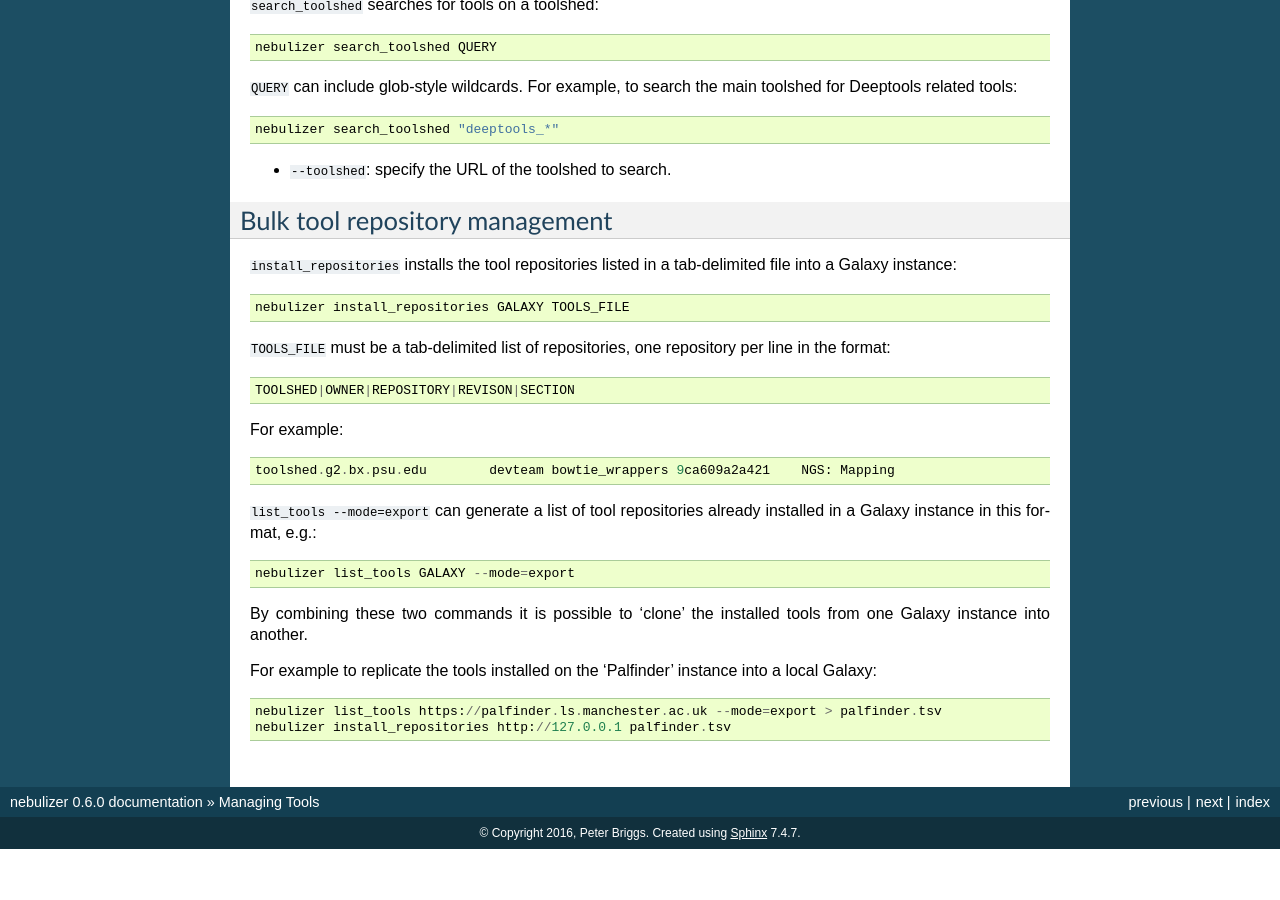
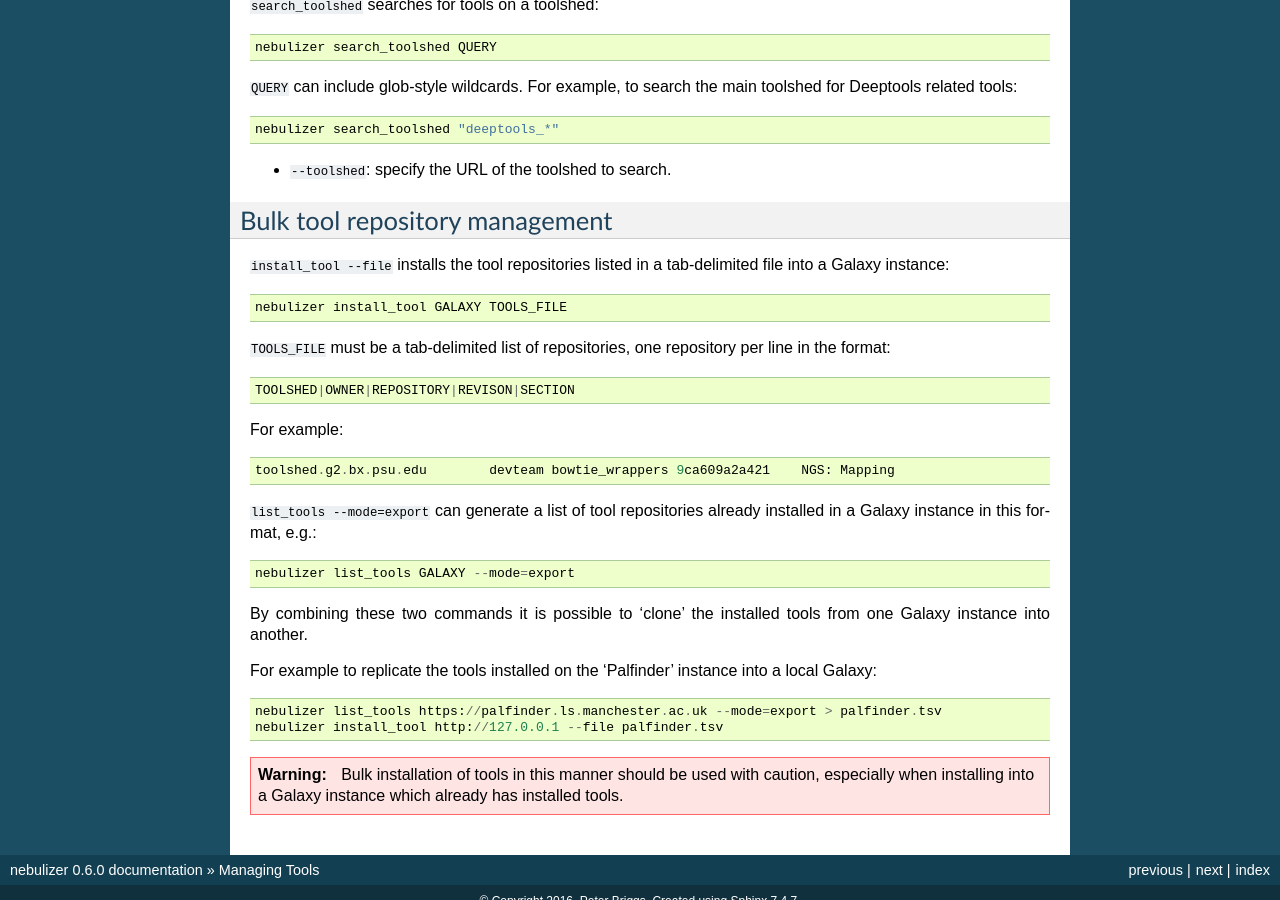
Before and after one commit to pjbriggs/nebulizer, a Sphinx documentation site: the page built from docs/tools.rst, in a window 1280 px wide and 900 px high, scrolled down 2232 px. Built offline with Sphinx 7.4.7, drawn with Linux system fonts in a browser that asks for light colours; before the commit the page ends 3081 px from its top, so only the background shows below that.

Commit message:
Drop the 'install_repositories' and replace with 'install_tool --file...'.

```diff
--- a/docs/tools.rst
+++ b/docs/tools.rst
@@ -181,12 +181,12 @@ search the main toolshed for Deeptools related tools:
 Bulk tool repository management
 -------------------------------
 
-``install_repositories`` installs the tool repositories listed in
+``install_tool --file`` installs the tool repositories listed in
 a tab-delimited file into a Galaxy instance:
 
 ::
 
-   nebulizer install_repositories GALAXY TOOLS_FILE
+   nebulizer install_tool GALAXY TOOLS_FILE
 
 ``TOOLS_FILE`` must be a tab-delimited list of repositories,
 one repository per line in the format:
@@ -218,4 +218,10 @@ instance into a local Galaxy:
 ::
 
   nebulizer list_tools https://palfinder.ls.manchester.ac.uk --mode=export > palfinder.tsv
-  nebulizer install_repositories http://127.0.0.1 palfinder.tsv
+  nebulizer install_tool http://127.0.0.1 --file palfinder.tsv
+
+.. warning::
+
+   Bulk installation of tools in this manner should be used with
+   caution, especially when installing into a Galaxy instance
+   which already has installed tools.
```
Also changed, not shown: 1 other file.
